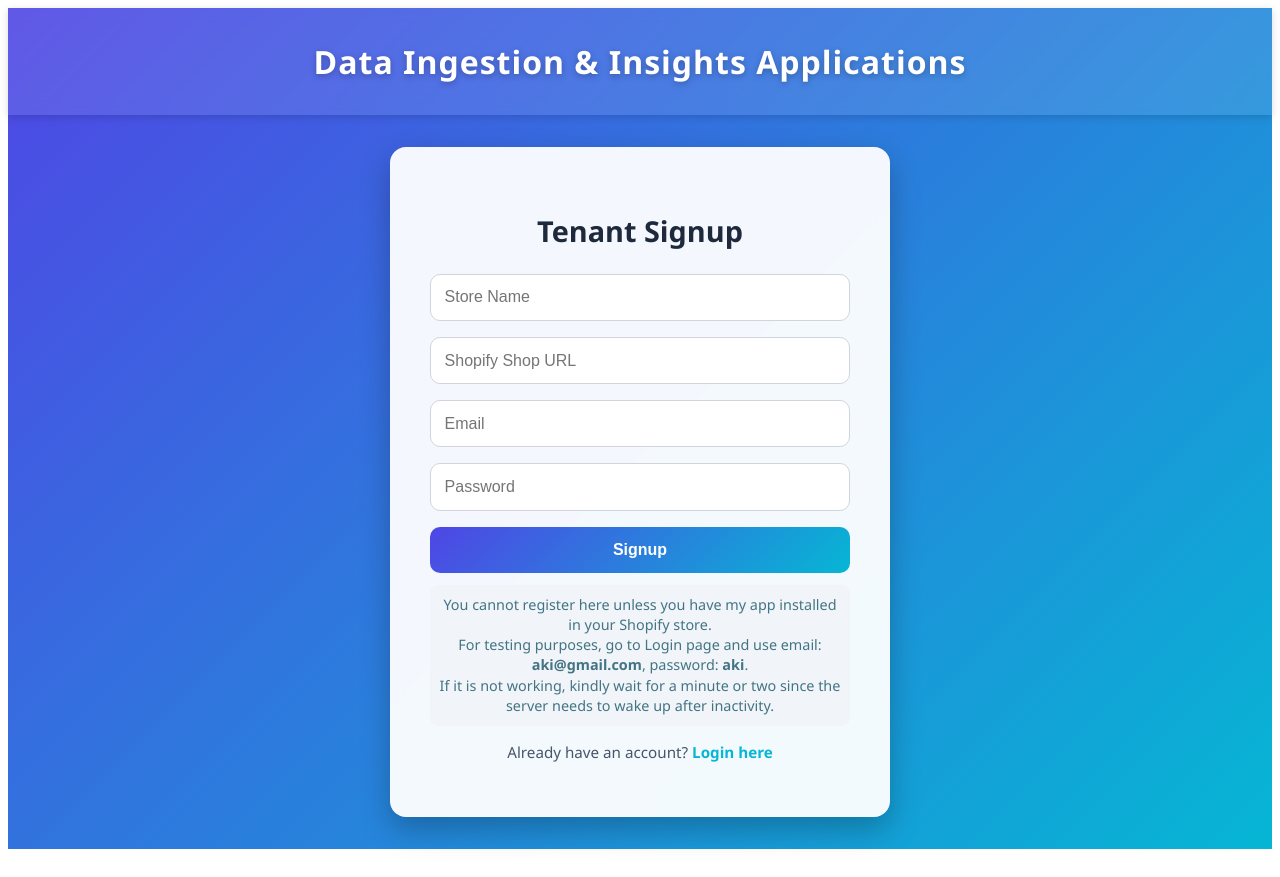
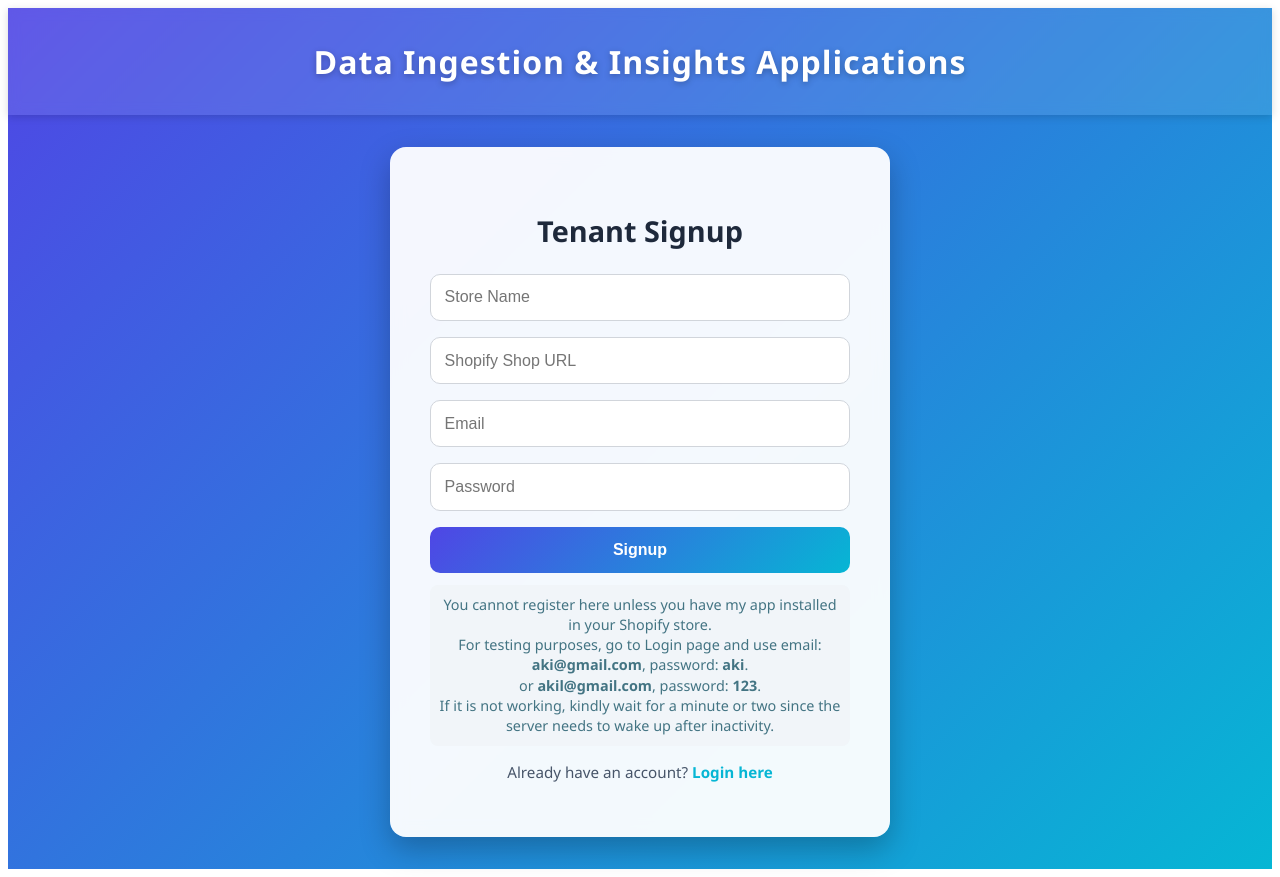
Before and after one commit to AKIL3333/xeno-frontend, a React (Create React App) app: page /signup in a window 1280 px wide. Built offline with nearby package versions, Linux system fonts and the light colour scheme; no server answers.

Commit message:
Update SignUp.js

```diff
--- a/src/auth/SignUp.js
+++ b/src/auth/SignUp.js
@@ -73,7 +73,7 @@ const Signup = () => {
           {error && <p className="error">{error}</p>}
           <p className="info-message">
             You cannot register here unless you have my app installed in your Shopify store.<br />
-            For testing purposes, go to Login page and use email: <strong>aki@gmail.com</strong>, password: <strong>aki</strong>.<br />
+            For testing purposes, go to Login page and use email: <strong>aki@gmail.com</strong>, password: <strong>aki</strong>.<br /> or <strong>akil@gmail.com</strong>, password: <strong>123</strong>.<br />
             If it is not working, kindly wait for a minute or two since the server needs to wake up after inactivity.
           </p>
           <p>
```
